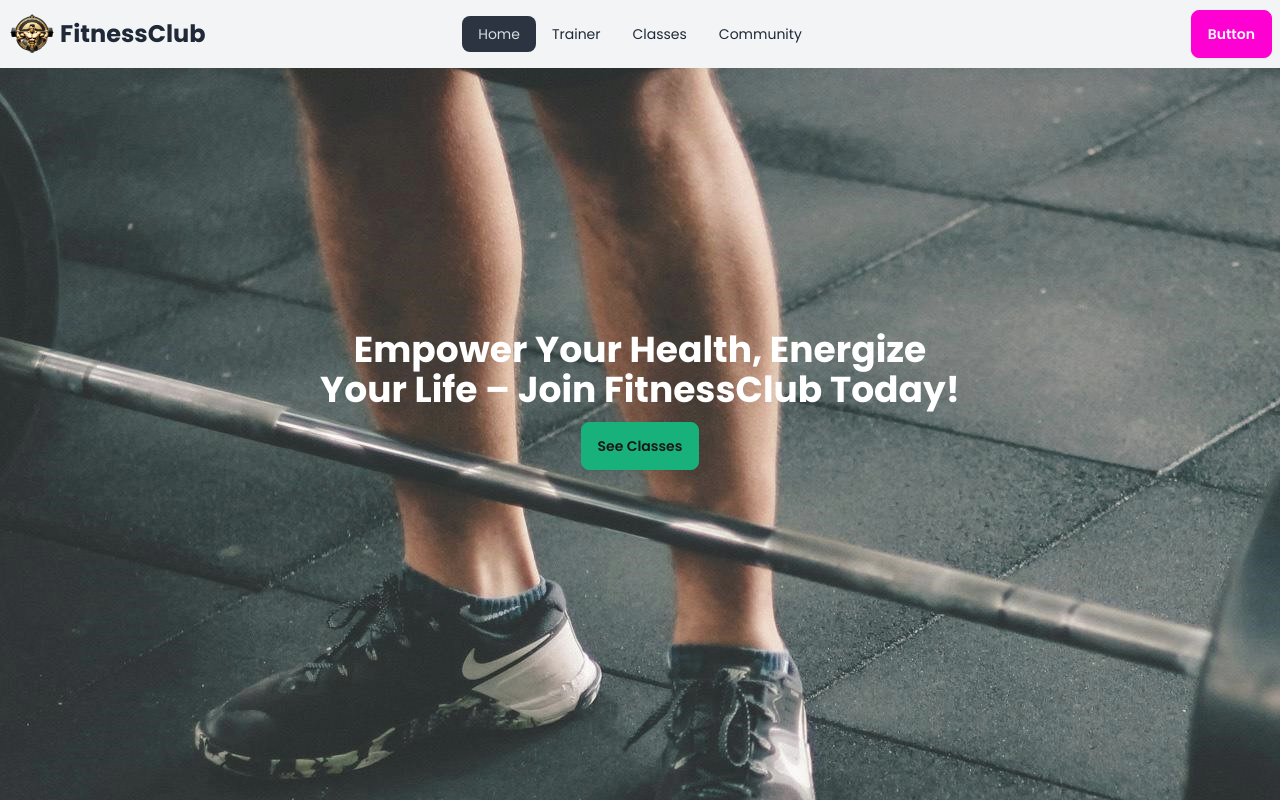
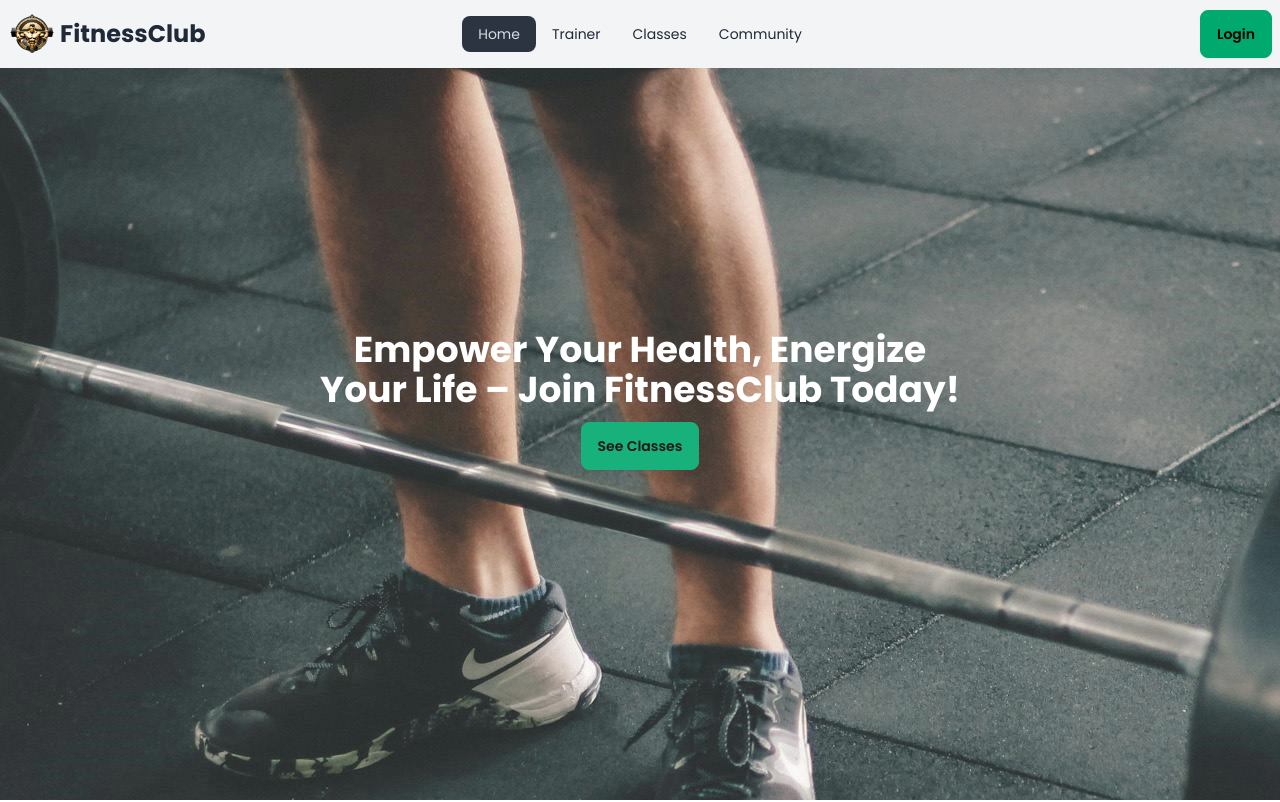
Before and after one commit to Sha-hed/GymExpress-Client, a React (Vite) app: page / in a window 1280 px wide. Shown: the top 802 px of the page. Built offline with nearby package versions, Linux system fonts and the light colour scheme; no server answers.

Commit message:
About Section Added

```diff
--- a/src/Shared/Navbar/Navbar.jsx
+++ b/src/Shared/Navbar/Navbar.jsx
@@ -1,15 +1,26 @@
-import { NavLink } from "react-router-dom";
+import { Link, NavLink } from "react-router-dom";
 import logo from '../../../src/assets/images/Logo.png'
+import useAuth from "../../Hooks/useAuth";
 
 const Navbar = () => {
+
+    const { user,logOut } =  useAuth();
 
     const links = <>
         <li><NavLink to='/'>Home</NavLink></li>
         <li><NavLink to='/allTrainer'>Trainer</NavLink></li>
         <li><NavLink to='/allClasses'>Classes</NavLink></li>
         <li><NavLink to='/community'>Community</NavLink></li>
+        {
+            user && <li><NavLink to='/dashboard'>Dashboard</NavLink></li>
+        }
     </>
 
+    const handleLogOut = ()=>{
+        logOut()
+        .then(result=>console.log(result.user))
+        .then(error=>console.log(error))
+    }
     return (
         <div>
             <div className="max-w-7xl mx-auto navbar fixed z-10 top-0 bg-gray-100">
@@ -35,7 +46,16 @@ const Navbar = () => {
                     </ul>
                 </div>
                 <div className="navbar-end">
-                    <a className="btn btn-secondary">Button</a>
+                    {
+                        user ?
+                        <>
+                        <div className="w-12 rounded-full mr-2">
+                            <img src={user?.photoURL} className="rounded-full" alt="" />
+                        </div>
+                        <button onClick={handleLogOut} className="btn btn-success">LogOut</button>
+                        </>:
+                        <Link to='/login' className="btn btn-success">Login</Link>
+                    }
                 </div>
             </div>
 
```
